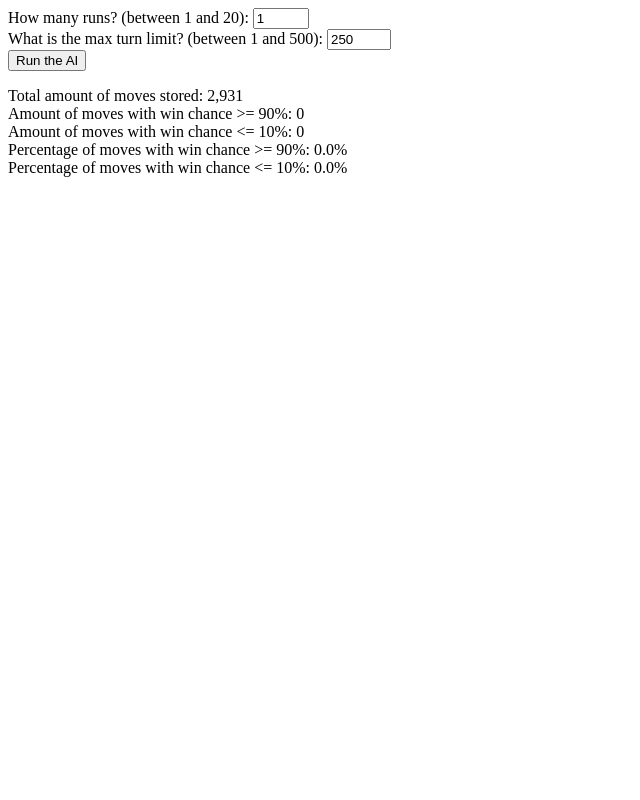
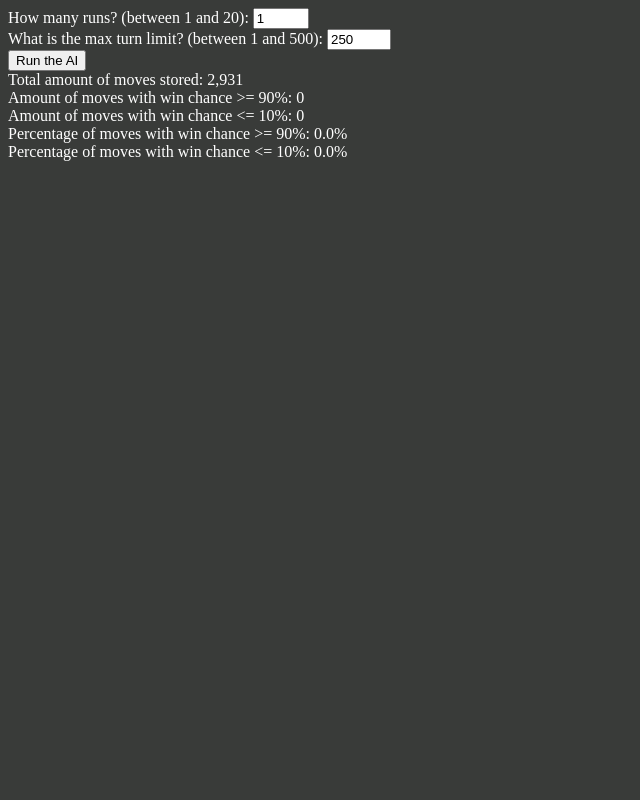
Before and after one commit to ZweiTinte/chess-ai, a Django app: page /chess-ai/dashboard in a window 1280 px wide. Shown: the whole page, without its empty margins (0-640 px from the left). Run offline with Django 4.2, Linux system fonts and the light colour scheme; style sheets or scripts are compiled from the project's sources; some libraries are stand-ins or nearby versions.

Commit message:
start using sass for styling

```diff
--- /dev/null
+++ b/chessAI/static/chessAI/main.scss
@@ -0,0 +1,7 @@
+$bgColor: #393b39;
+$fontColor: #FFFFFF;
+
+body {
+    background-color: $bgColor;
+    Color: $fontColor;
+}
--- a/chessAI/templates/chessAI/dashboard.html
+++ b/chessAI/templates/chessAI/dashboard.html
@@ -1,3 +1,18 @@
+{% load sass_tags %}
+<!DOCTYPE html>
+<html lang="en">
+  <head>
+    <meta charset="UTF-8" />
+    <meta name="viewport" content="width=device-width, initial-scale=1.0" />
+    <link
+      href="{% sass_src 'chessAI/main.scss' %}"
+      rel="stylesheet"
+      type="text/css"
+    />
+    <title>Chess AI Dashboard</title>
+  </head>
+
+  <body>
     <form action="{% url 'chess-ai:runAI' %}" method="post">
       {% csrf_token %}
       <label for="runs">How many runs? (between 1 and 20):</label>
@@ -20,3 +35,5 @@
     {% else %}
     <p>No data available.</p>
     {% endif %}
+  </body>
+</html>
--- /dev/null
+++ b/static/chessAI/main.css
@@ -0,0 +1,5 @@
+body {
+  background-color: #393b39;
+  Color: #FFFFFF; }
+
+/*# sourceMappingURL=main.css.map */
```
Also changed, not shown: chessDashboard/settings.py (+9 -0 lines), README.md, chessAI/static/chessAI/style.css (deleted), 1 other file. Lines whose indentation alone changed are shown as unchanged.
